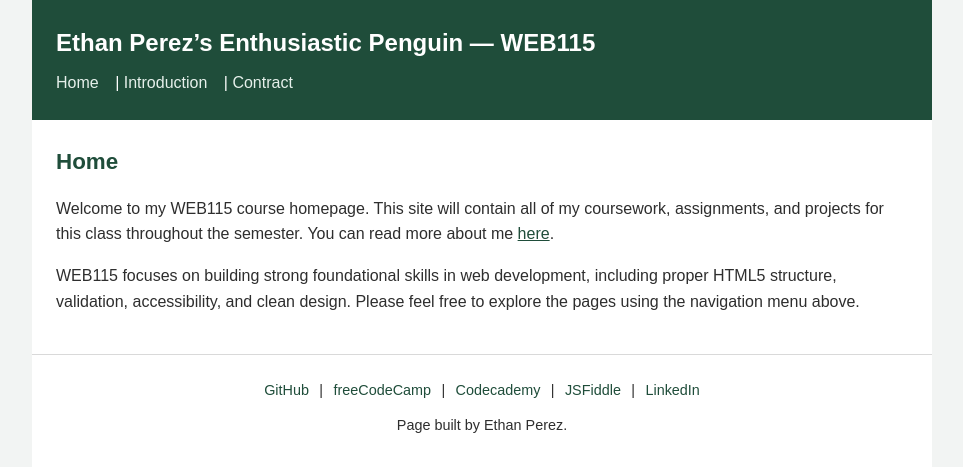
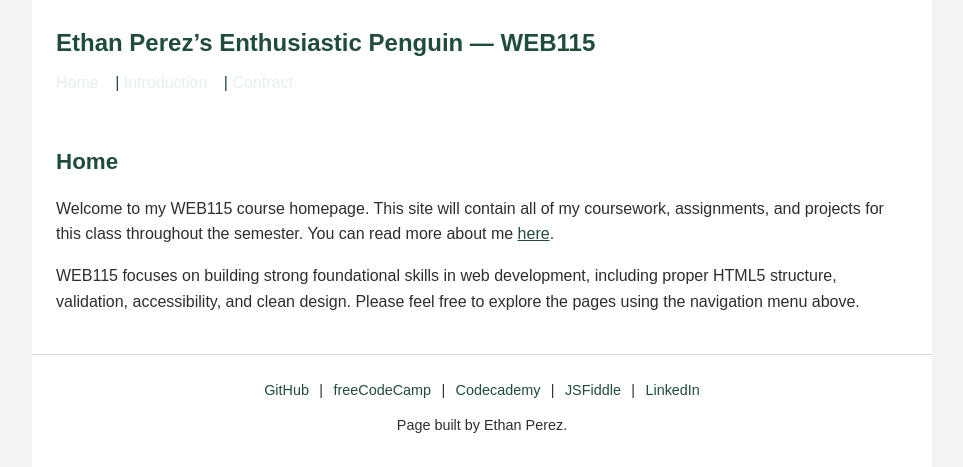
Before and after one commit to ethangianniperez/ethangianniperez.github.io, a PHP site: page /web115/index.html in a window 1280 px wide. Shown: the top 467 px of the page, without its empty margins (158-1121 px from the left). Run offline with PHP 8.4, Linux system fonts and the light colour scheme.

Commit message:
Update styles.css

```diff
--- a/web115/styles/styles.css
+++ b/web115/styles/styles.css
@@ -25,11 +25,11 @@ footer {
     padding: 1.5rem;
 }
 
-
+/* #1f4d3a */
 
 header {
-    background-color: #1f4d3a;
-    color: #ffffff;
+    background-color: #ffffff;
+    color: #1f4d3a;
 }
 
 header h1 {
```
